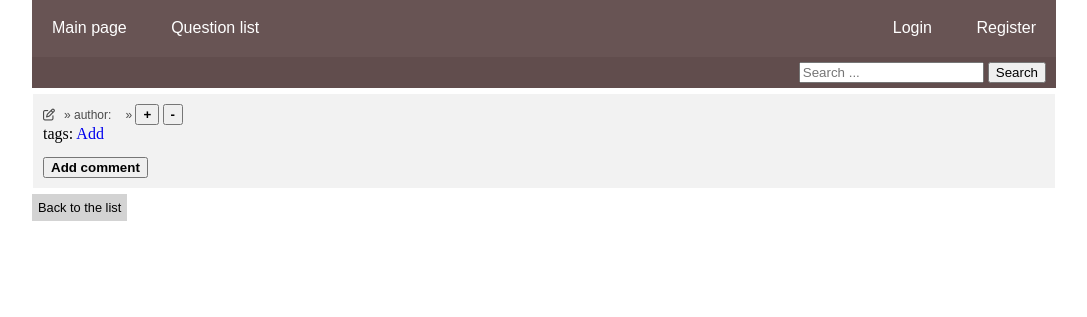
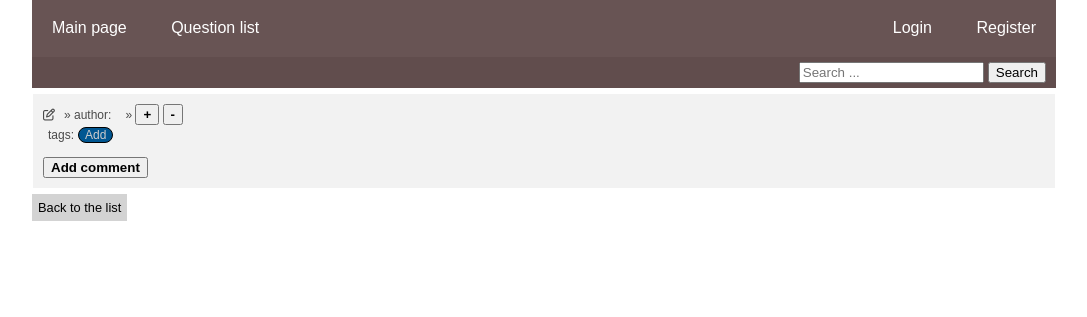
Before and after one commit to Aviatore/ask-mate-1, a Flask app: template templates/question-details.html in a window 1280 px wide. Shown: the part 109-426 px from the top of the page, without its empty margins (96-1183 px from the left). Run offline with Flask 2, Linux system fonts and the light colour scheme; the template is opened without the code that fills it, so the values that code supplies are empty; some libraries are stand-ins or nearby versions.

Commit message:
Correct tags view

```diff
--- a/static/question-details.css
+++ b/static/question-details.css
@@ -175,3 +175,25 @@ td {
     font-family: sans-serif;
     font-size: 14px;
 }
+.tag, .new-tag {
+    display: inline-block;
+    border: 1px solid black;
+
+    border-radius: 8px;
+    padding: 0 6px 0 6px;
+    font-family: sans-serif;
+    font-size: 12px;
+}
+.tag {
+    background-color: #cdcdcd;
+}
+.new-tag {
+    background-color: #005691;
+    color: #cdcdcd;
+}
+.tag-txt {
+    font-family: sans-serif;
+    font-size: 12px;
+    color: rgb(74, 74, 74);
+    padding-left: 5px;
+}
--- a/templates/question-details.html
+++ b/templates/question-details.html
@@ -42,11 +42,12 @@
         {{ question_data['vote_number'] }}
         </span><br/>
     <span>
-        tags:
+        <span class="tag-txt">tags:</span>
         {% for tag in question_tags.items() %}
-        {{ tag[1] }} <a href="{{ url_for('delete_tag', question_id=question_id, tag_id=tag[0]) }}">x</a>
+            <div class="tag">{{ tag[1] }} <a href="{{ url_for('delete_tag', question_id=question_id, tag_id=tag[0]) }}"><i class="fas fa-times"></i></a></div>
+
         {% endfor %}
-        <a href="{{ url_for('new_tag', question_id=question_id) }}">Add</a>
+        <a href="{{ url_for('new_tag', question_id=question_id) }}"><div class="new-tag">Add</div></a>
     </span>
         <p id="message">{{ question_data['message'] }}</p>
         {% if question_data['image'] is not none %}
```
